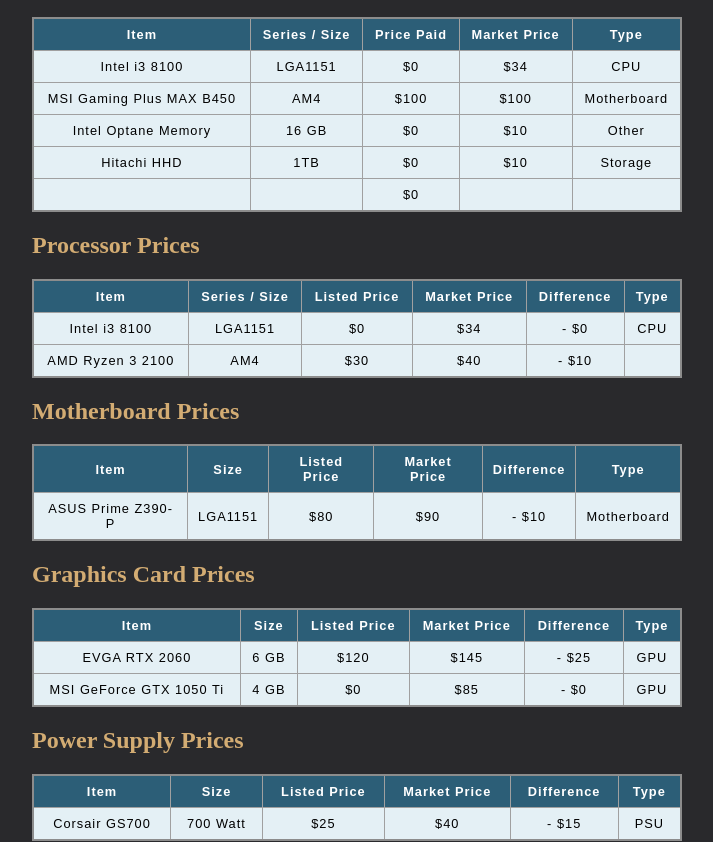
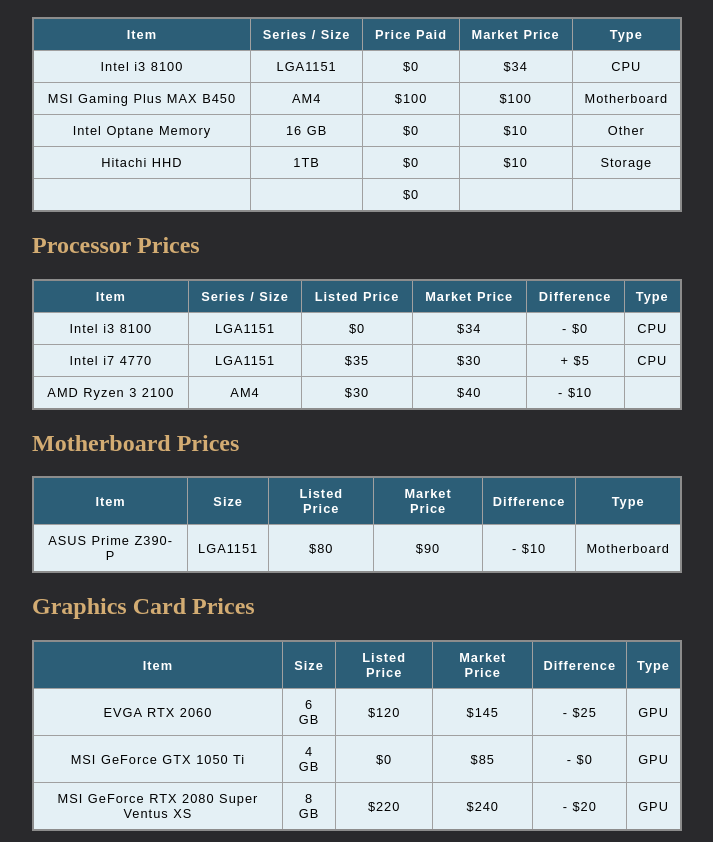
Before and after one commit to shawnconboy/pcParts, a plain HTML site: page index.html in a window 1280 px wide. Shown: the part 110-952 px from the top of the page, without its empty margins (96-809 px from the left). Drawn offline with Linux system fonts and the light colour scheme.

Commit message:
Add content

```diff
--- a/index.html
+++ b/index.html
@@ -100,6 +100,15 @@
                     </tr>
 
                     <tr>
+                        <td id="item">Intel i7 4770</td>
+                        <td id="seriesSize">LGA1151</td>
+                        <td id="listedPrice">$35</td>
+                        <td id="marketPrice">$30</td>
+                        <td id="difference">+ $5</td>
+                        <td id="type">CPU</td>
+                    </tr>
+
+                    <tr>
                         <td id="item">AMD Ryzen 3 2100</td>
                         <td id="seriesSize">AM4</td>
                         <td id="listedPrice">$30</td>
@@ -178,6 +187,15 @@
                         <td id="difference">- $0</td>
                         <td id="type">GPU</td>
                     </tr>
+
+                    <tr>
+                        <td id="item">MSI GeForce RTX 2080 Super Ventus XS</td>
+                        <td id="seriesSize">8 GB</td>
+                        <td id="listedPrice">$220</td>
+                        <td id="marketPrice">$240</td>
+                        <td id="difference">- $20</td>
+                        <td id="type">GPU</td>
+                    </tr>
                 </tbody>
             </table>
 
--- a/style.css
+++ b/style.css
@@ -2,6 +2,7 @@
     background-color: rgb(41, 41, 44);
     color: rgb(200, 200, 240);
     margin: 0% 10%;
+    padding-bottom: 100px;
 }
 
 h2 {
```
